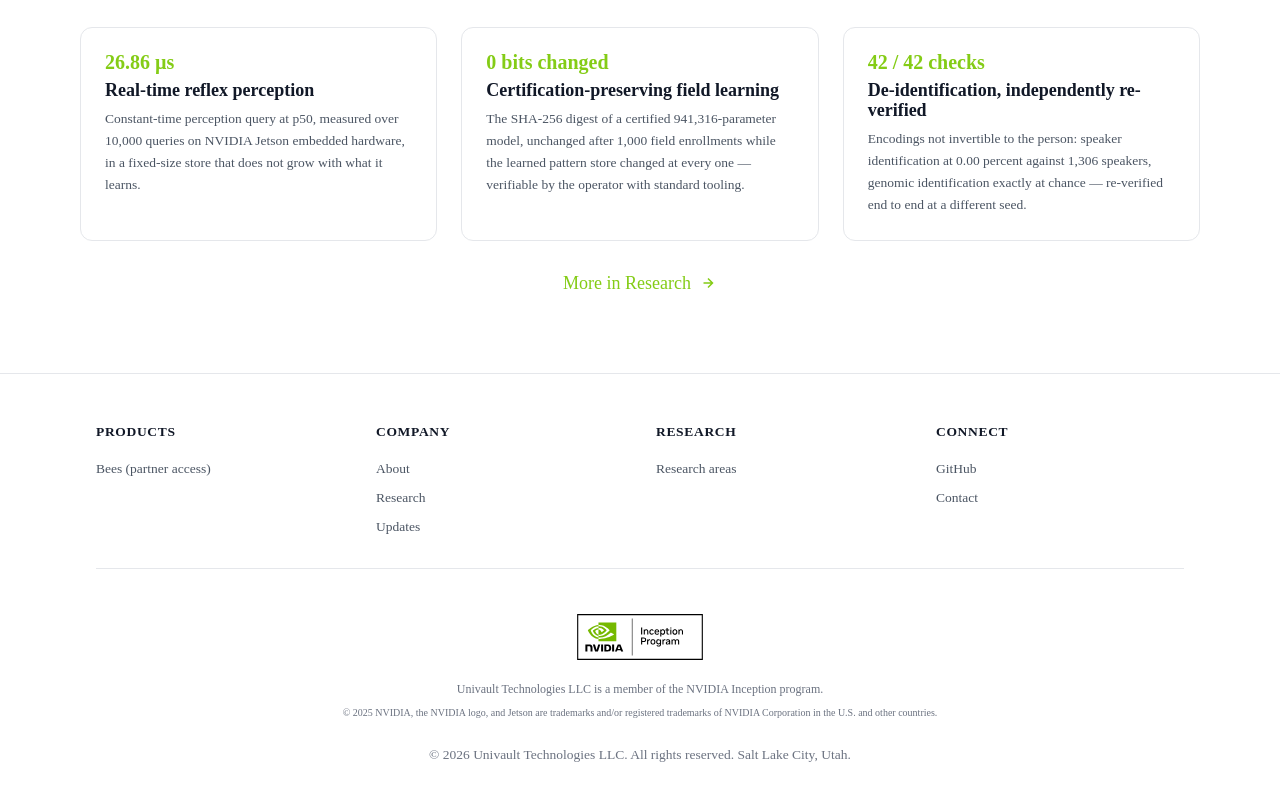
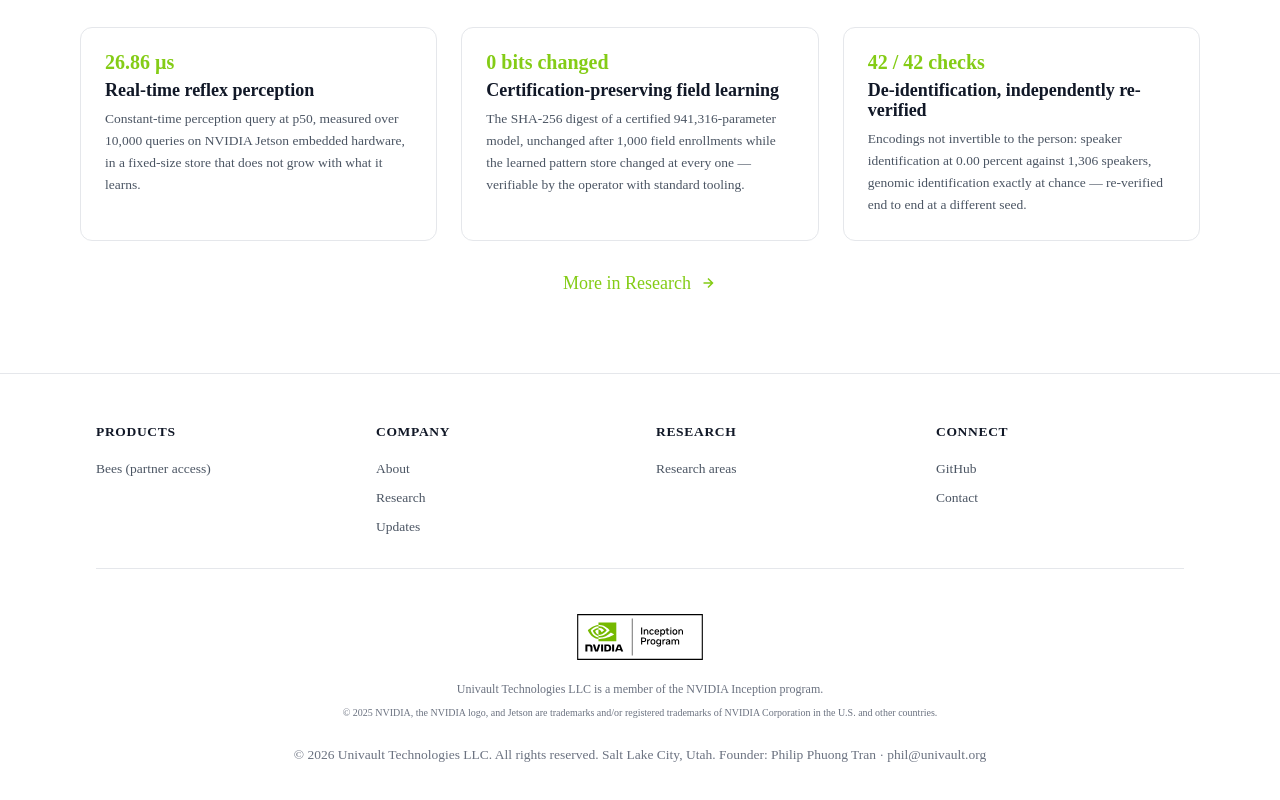
Before and after one commit to univault-org/md-next, a Next.js app: page / in a window 1280 px wide. Shown: the part 2563-3363 px from the top of the page. Built offline with nearby package versions, Linux system fonts and the light colour scheme.

Commit message:
footer: founder contact line

```diff
--- a/src/components/layout/Footer.js
+++ b/src/components/layout/Footer.js
@@ -53,6 +53,7 @@ export default function Footer() {
           </div>
           <p className="text-center text-sm text-neutral-500 dark:text-neutral-400">
             &copy; {new Date().getFullYear()} Univault Technologies LLC. All rights reserved. Salt Lake City, Utah.
+            {' '}Founder: Philip Phuong Tran &middot; phil@univault.org
           </p>
         </div>
       </div>
```
